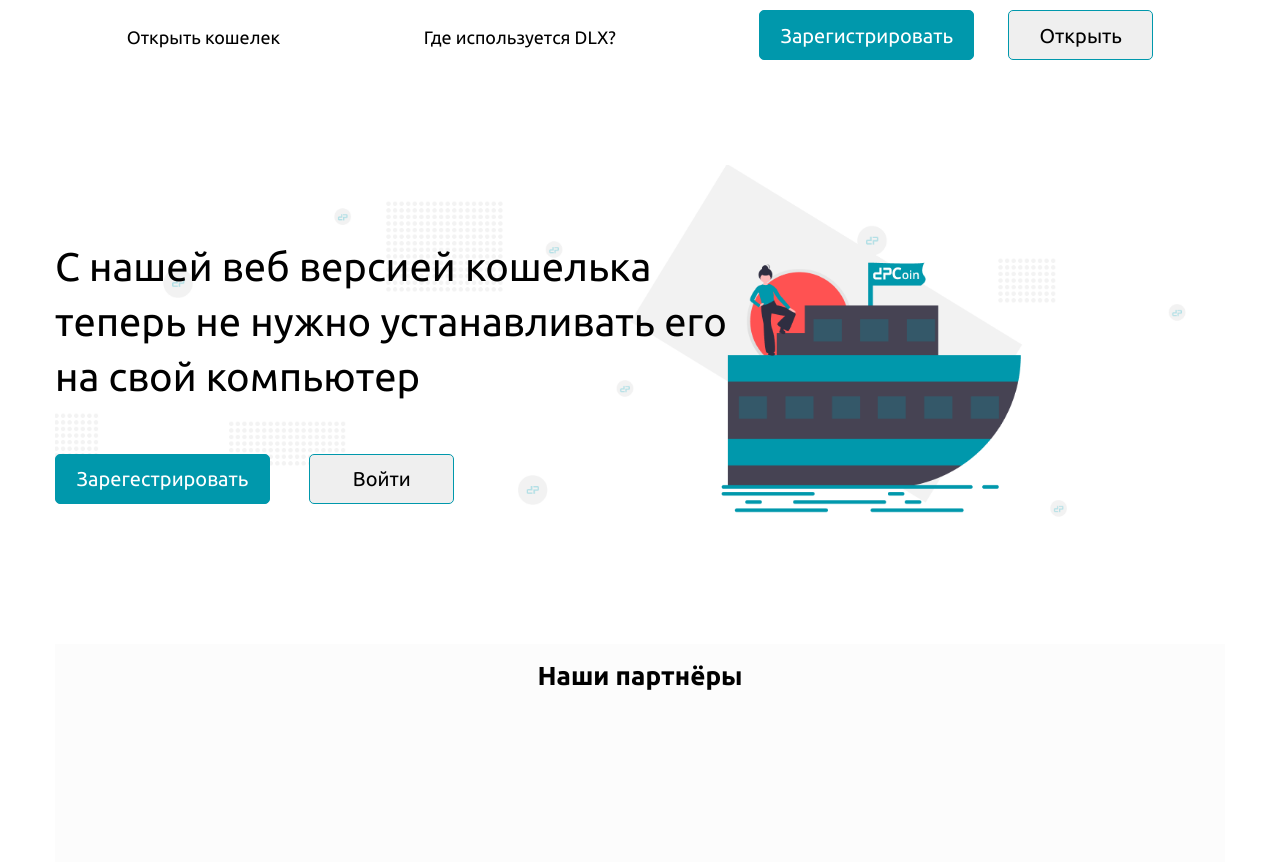
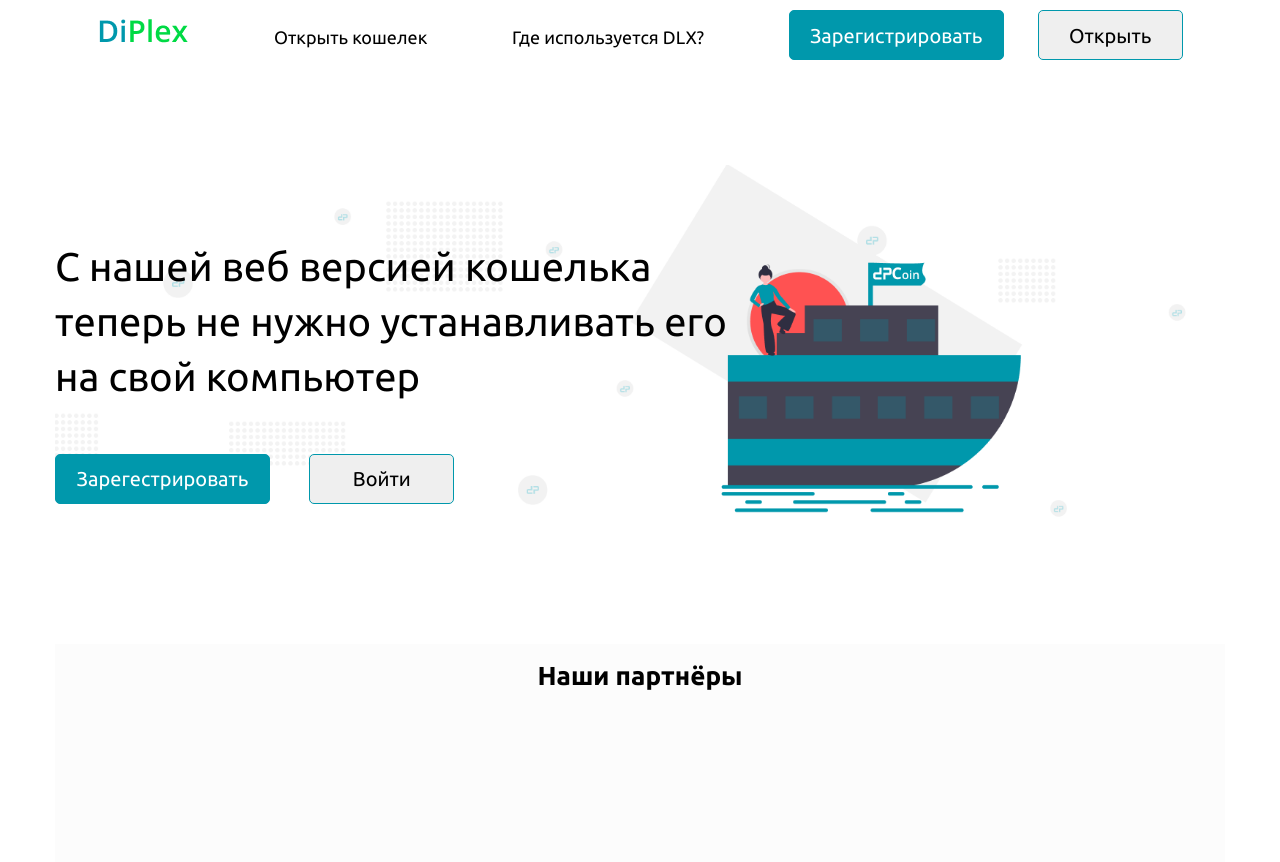
Before and after one commit to ViandVoidbringer/flex-adaptive-porfolio, a plain HTML site: page index.html in a window 1280 px wide. Shown: the top 862 px of the page. Drawn offline with Linux system fonts and the light colour scheme.

Commit message:
solved problem with header picture

```diff
--- a/styles/style.css
+++ b/styles/style.css
@@ -485,3 +485,7 @@ body {
 .wallet-mobile {
     display: none;
 }
+
+.wallet-mobile:first-child {
+    display: block;
+}
```
